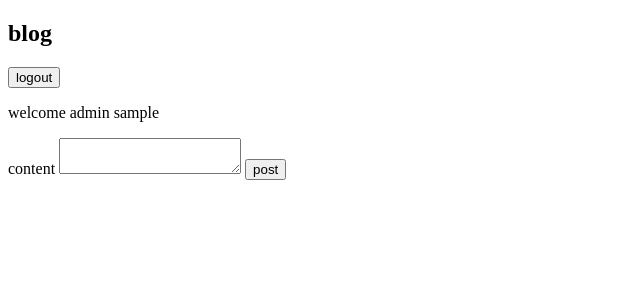
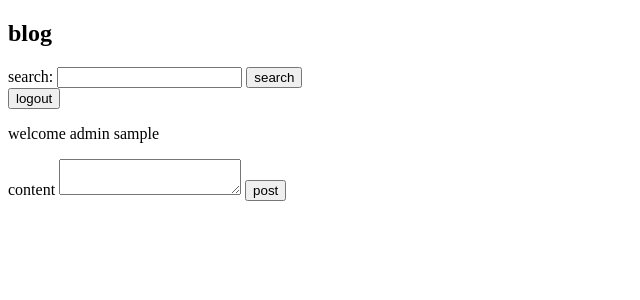
Before and after one commit to lllIIlIIlll/cyber-security-project, a Django app: page / in a window 1280 px wide. Shown: the top 300 px of the page, without its empty margins (0-640 px from the left). Run offline with Django 5.2, Linux system fonts and the light colour scheme; the visitor is signed in with stand-in values (Sample User, id 1); data that the repository does not hold is empty.

Commit message:
add sql-injection flaw

```diff
--- a/blog/templates/blog/index.html
+++ b/blog/templates/blog/index.html
@@ -7,6 +7,11 @@
   </head>
   <body>
     <h2>blog</h2>
+    <form method="get" action="{% url 'search' %}">
+      <label for="search">search:</label>
+      <input type="text" name="search" id="search">
+      <button type="submit">search</button>
+    </form>
     {% if user.is_authenticated %}
     <form method="post" action="{% url 'logout' %}">
       {% csrf_token %}
--- a/blog/urls.py
+++ b/blog/urls.py
@@ -4,5 +4,6 @@ from . import views
 urlpatterns = [
     path('', views.index, name='index'),
     path('create_post/', views.create_post, name='create_post'),
-    path('delete_post/<int:post_id>/', views.delete_post, name='delete_post')
+    path('delete_post/<int:post_id>/', views.delete_post, name='delete_post'),
+    path('search/', views.search, name='search')
 ]
--- a/blog/views.py
+++ b/blog/views.py
@@ -2,6 +2,7 @@ from django.shortcuts import render, redirect
 from django.contrib.auth.decorators import login_required
 from django.views.decorators.csrf import csrf_exempt
 from django.http import HttpResponse, HttpResponseForbidden
+from django.db import connection
 
 from .models import BlogPost
 
@@ -40,3 +41,15 @@ def delete_post(request, post_id):
     post.delete()
 
   return redirect(index)
+
+def search(request):
+    search_query = request.GET.get('search')
+    #--------------------------------------------------------------
+    # Correct/safe method of getting search results.
+    # Uncomment the line below to fix the sql-injection flaw and remember to comment out the unsafe method.
+    #result = BlogPost.objects.filter(content__contains=search_query)
+    #--------------------------------------------------------------
+    # Unsafe method that allows SQL-injection
+    # Comment out the line below to fix the SQL-injection flaw
+    result = BlogPost.objects.raw(f"SELECT * FROM blog_blogpost WHERE content LIKE '%%{search_query}%%'")
+    return render(request, 'blog/index.html', {'blog_posts': result})
```
Also changed, not shown: 3 other files.
